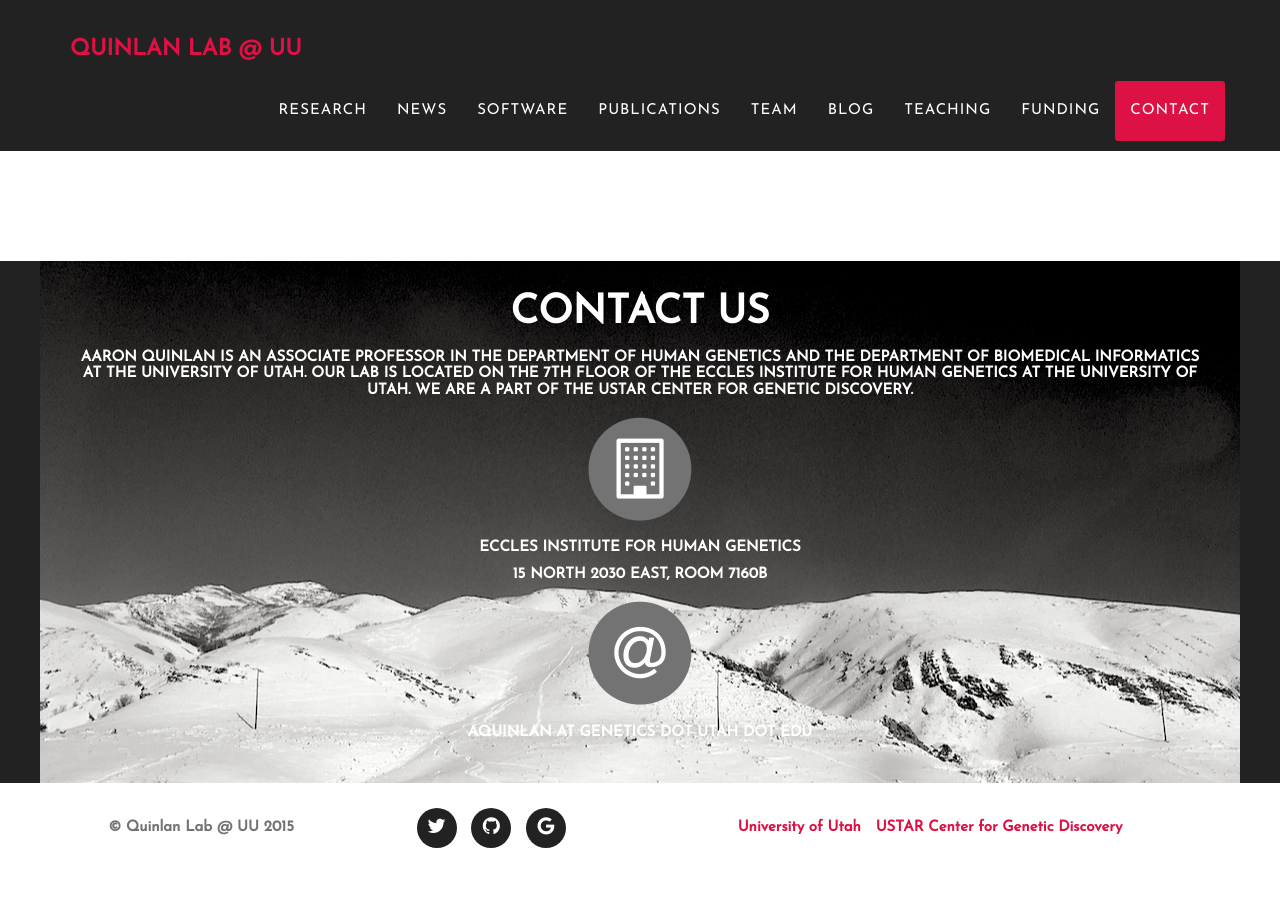
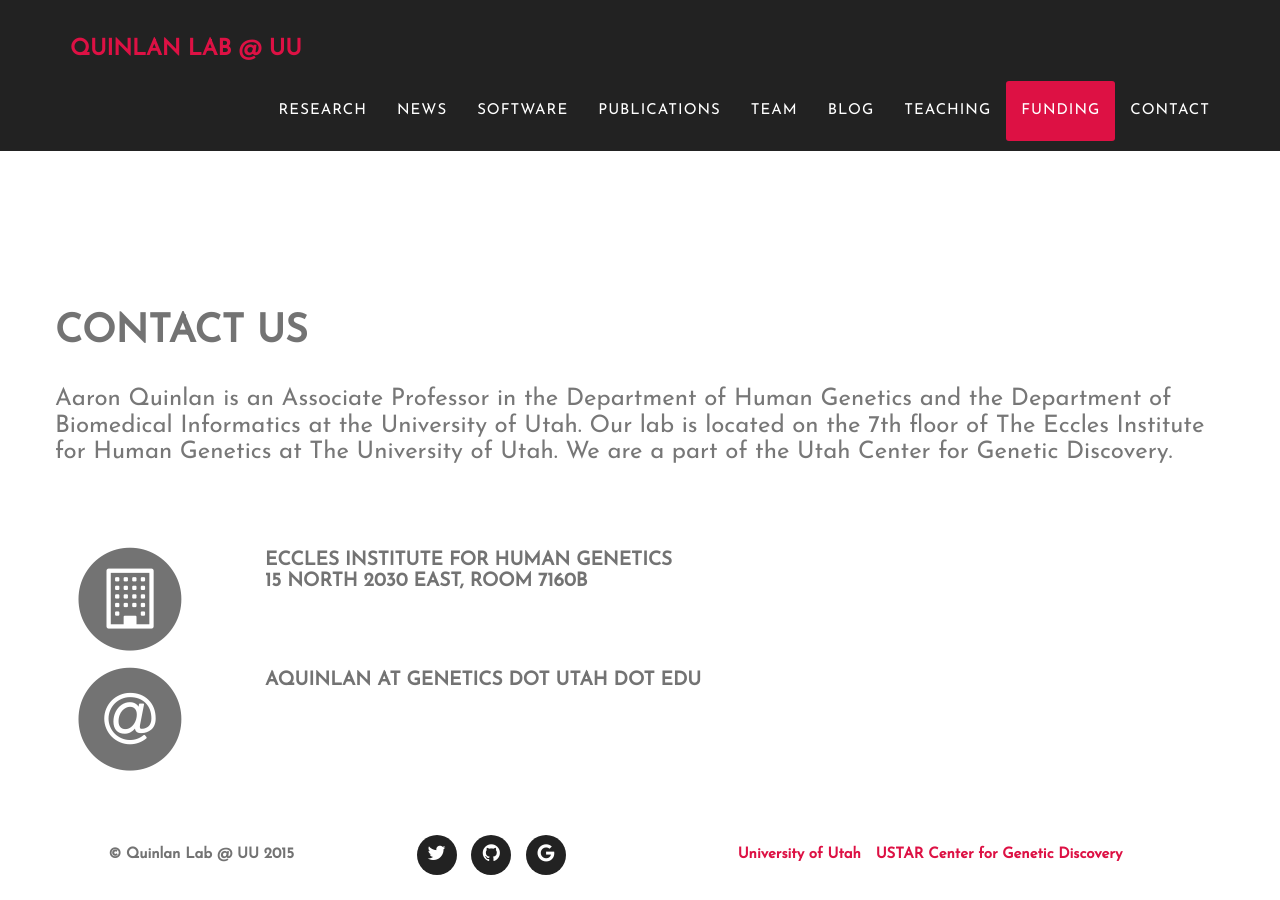
Before and after one commit to arq5x/arq5x.github.io, a Jekyll site: the page built from index.html, in a window 1280 px wide and 900 px high, scrolled down 40868 px. Built offline with Jekyll 4.4.1, drawn with Linux system fonts in a browser that asks for light colours; some web fonts are replaced; before the commit the page ends 41741 px from its top, so only the background shows below that.

Commit message:
removes background; updates layout

```diff
--- a/_includes/contact.html
+++ b/_includes/contact.html
@@ -1,30 +1,39 @@
-<section id="contact">
+<section id="contactt">
     <div class="container">
         <div class="row">
-                <div class="col-lg-12 text-center">
-                    <h2 class="section-heading">Contact Us</h2>
-                    <h5 class="section-heading">Aaron Quinlan is an Associate Professor in the Department of Human Genetics and the Department of Biomedical Informatics at the University of Utah. Our lab is located on the 7th floor of The Eccles Institute for Human Genetics at The University of Utah. We are a part of the USTAR Center for Genetic Discovery.</h5>
+            <h1 class="section-heading">Contact Us</h1>
         </div>
-                <div class="col-lg-12 text-center">
+        <div class="row">
+            <h3 class="section-subheading text-muted news">Aaron Quinlan is an Associate Professor in the Department of
+                Human Genetics and
+                the
+                Department of Biomedical Informatics at the University of Utah. Our lab is located on the 7th floor of
+                The
+                Eccles Institute for Human Genetics at The University of Utah. We are a part of the Utah Center for
+                Genetic
+                Discovery.</h3>
+        </div>
+
+        <div class="row">
+            <div class="col-md-2">
                 <span class="fa-stack fa-4x">
                     <i class="fa fa-circle fa-stack-2x text-secondary"></i>
                     <i class="fa fa-building-o fa-stack-1x fa-inverse"></i>
                 </span>
-                    <h5 class="section-heading">
-                        Eccles Institute for Human Genetics
-                    </h5>
-                    <h5 class="section-heading">
-                        15 North 2030 East, Room 7160B
-                    </h5>
+            </div>
+            <div class="col-md-10">
+                <h4>Eccles Institute for Human Genetics<br>15 North 2030 East, Room 7160B</h4>
+            </div>
+        </div>
+        <div class="row">
+            <div class="col-md-2">
                 <span class="fa-stack fa-4x">
                     <i class="fa fa-circle fa-stack-2x text-secondary"></i>
                     <i class="fa fa-at fa-stack-1x fa-inverse"></i>
                 </span>
-                    <h5 class="section-heading">aquinlan at genetics dot utah dot edu</h5>
             </div>
-            </div>
-            <div class="row">
-                <div class="col-lg-12">
+            <div class="col-md-10">
+                <h4>aquinlan at genetics dot utah dot edu</h4>
             </div>
         </div>
     </div>
```
Lines whose indentation alone changed are shown as unchanged.
